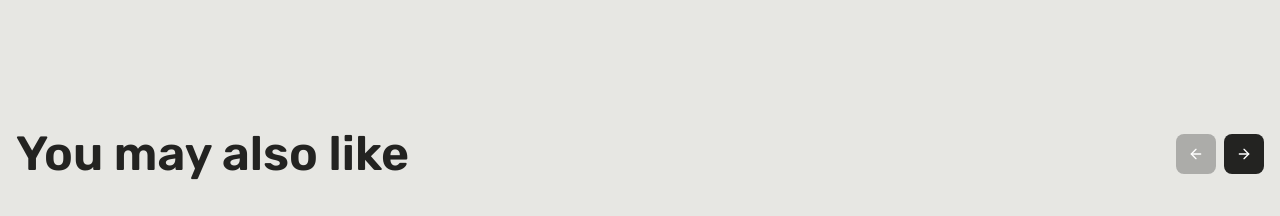
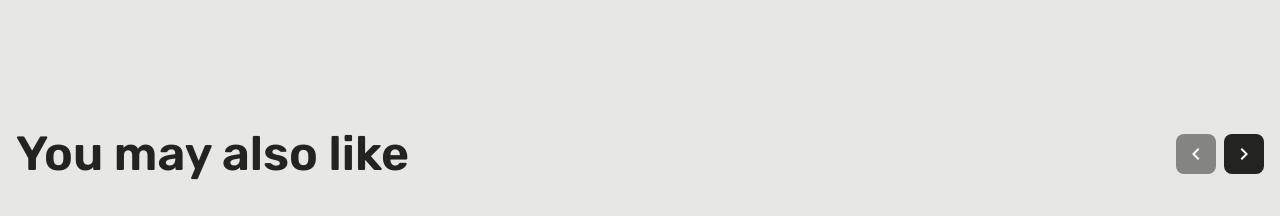
Before and after one commit to rakibislam2233/Kicks, a Next.js app: page /product/1 in a window 1280 px wide. Shown: the part 1200-1416 px from the top of the page. Built offline with nearby package versions, Linux system fonts and the light colour scheme.

Commit message:
feat: add RecommandProducts component to display a section of recommended products with navigation.

```diff
--- a/src/components/pages/productDetails/RecommandProducts.tsx
+++ b/src/components/pages/productDetails/RecommandProducts.tsx
@@ -1,5 +1,6 @@
 import ProductCard from "@/components/common/ProductCard";
 import { ArrowLeft, ArrowRight } from "lucide-react";
+import { MdKeyboardArrowLeft, MdKeyboardArrowRight } from "react-icons/md";
 
 const products = [
   {
@@ -44,11 +45,11 @@ const RecommandProducts = () => {
           You may also like
         </h2>
         <div className="flex items-center gap-2">
-          <button className="w-10 h-10 rounded-[8px] bg-[#232321]/30 text-white flex items-center justify-center cursor-pointer">
-            <ArrowLeft size={16} />
+          <button className="w-10 h-10 rounded-[8px] bg-[#232321]/50 text-white flex items-center justify-center cursor-pointer">
+            <MdKeyboardArrowLeft size={24} />
           </button>
           <button className="w-10 h-10 rounded-[8px] bg-[#232321] text-white flex items-center justify-center cursor-pointer">
-            <ArrowRight size={16} />
+            <MdKeyboardArrowRight size={24} />
           </button>
         </div>
       </div>
```
